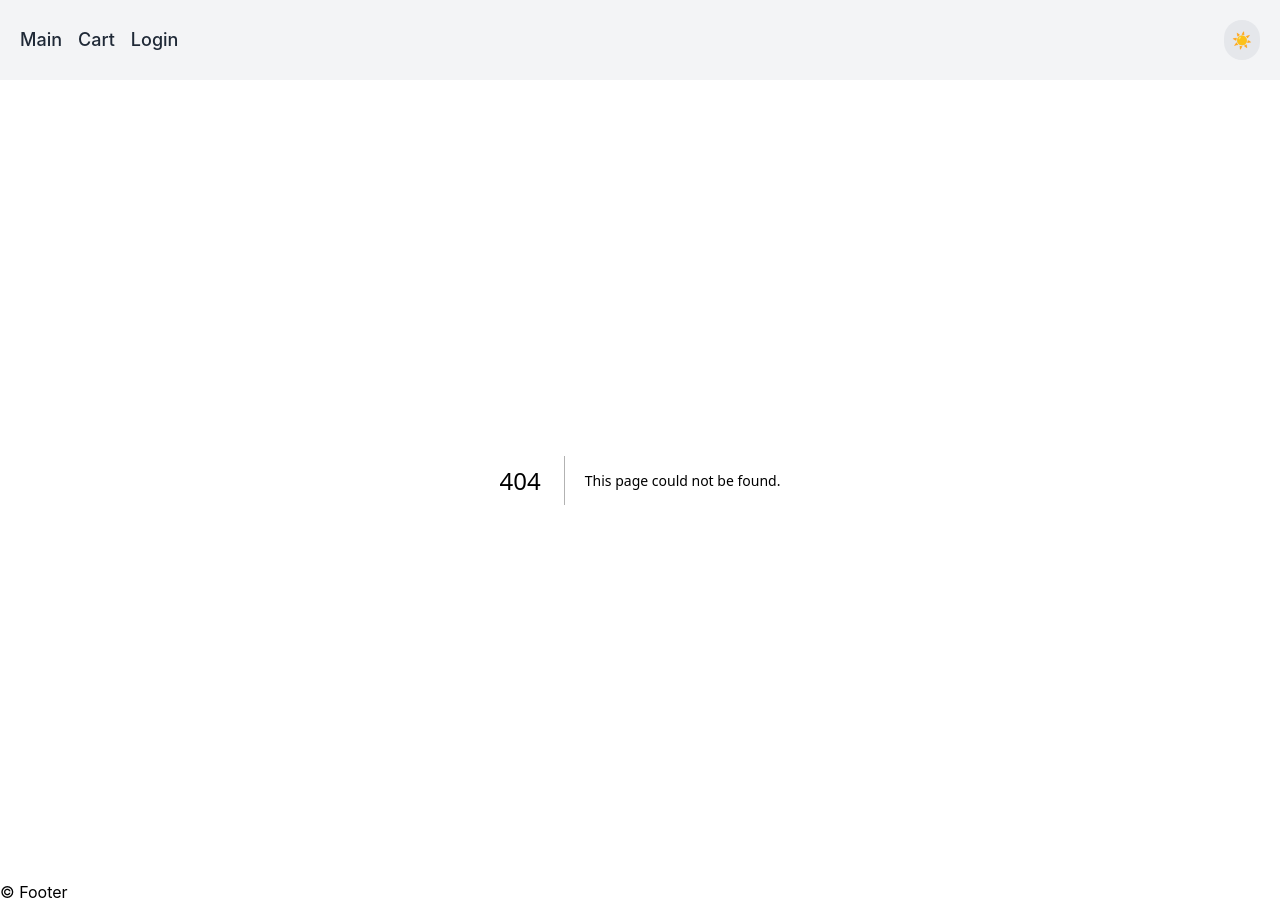
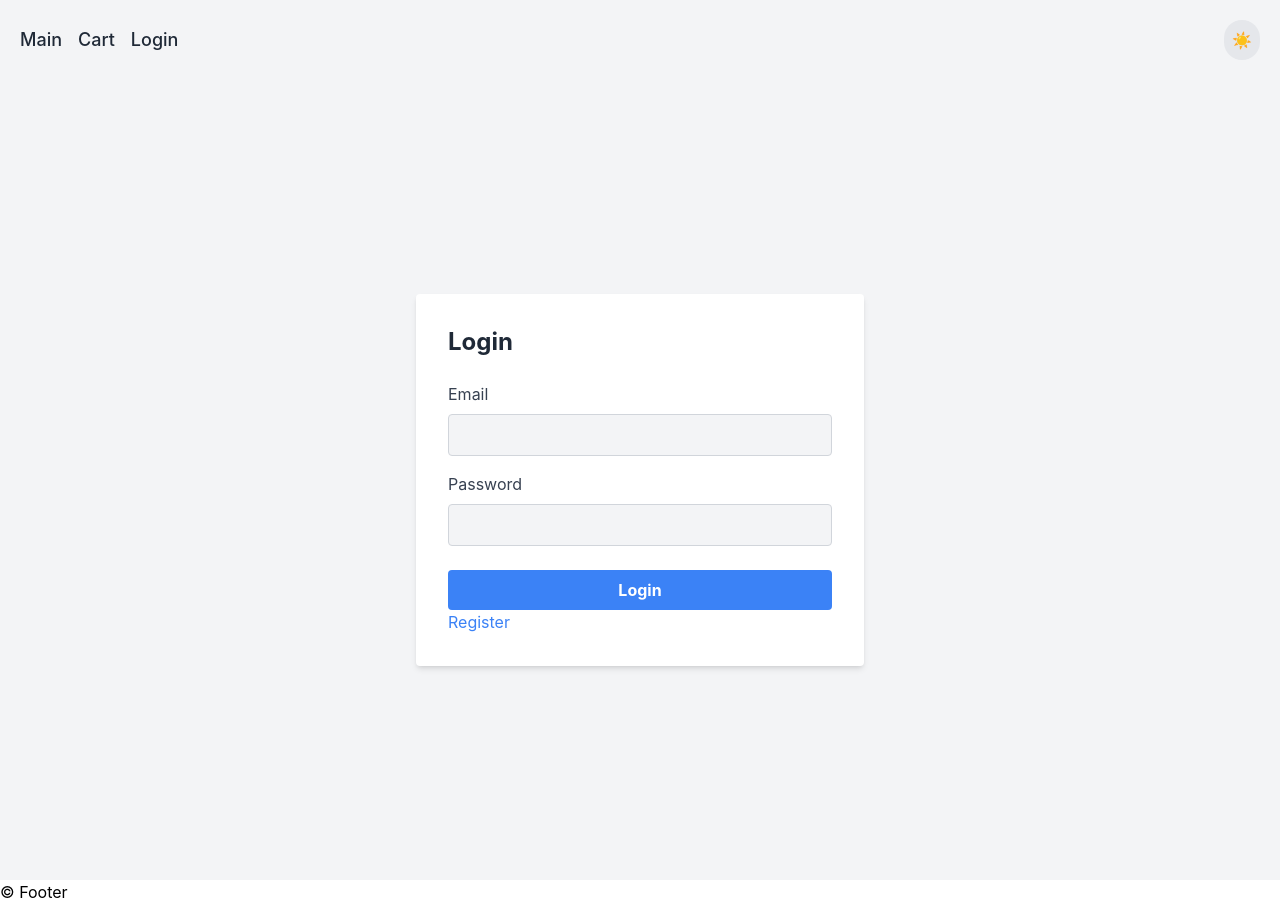
Before and after one commit to artursuvor/nextJS.e-shop, a Next.js app: page /login in a window 1280 px wide. Before the commit this address had no page. Built offline with nearby package versions, Linux system fonts and the light colour scheme.

Commit message:
cart done (redux)

```diff
--- /dev/null
+++ b/src/app/cart/page.tsx
@@ -0,0 +1,13 @@
+// src/app/cart/page.tsx
+import React from 'react';
+import CartClient from '@/components/CartClient';
+
+const Cart = () => {
+  return (
+    <div>
+      <CartClient />
+    </div>
+  );
+};
+
+export default Cart;
--- a/src/app/globals.css
+++ b/src/app/globals.css
@@ -1,21 +1,12 @@
 @import 'tailwindcss/base';
 @import 'tailwindcss/components';
 @import 'tailwindcss/utilities';
-
-:root {
-  --background-color-light: #ffffff;
-  --text-color-light: #000000;
-  --background-color-dark: #000000;
-  --text-color-dark: #ffffff;
-}
 
 body {
   font-family: 'Inter', sans-serif;
 }
 
 .dark-mode {
-  --bg-color: #1a202c;
-  --text-color: #e2e8f0;
-  background-color: var(--bg-color);
-  color: var(--text-color);
+  background-color: #1a202c;
+  color: #e2e8f0;
 }
--- a/src/app/layout.tsx
+++ b/src/app/layout.tsx
@@ -1,14 +1,13 @@
+"use client";
+
 import React from 'react';
-import { Metadata } from 'next';
+import { Provider } from 'react-redux';
+import { store } from '@/redux/store';
 import Header from '../components/Header';
 import Footer from '../components/Footer';
 import ThemeProvider from '../components/ThemeProvider';
 import './globals.css';
 
-export const metadata: Metadata = {
-  title: 'Fake e-shop',
-  description: 'My representation of e-shop using next.js',
-};
 
 export default function RootLayout({
   children,
@@ -18,11 +17,13 @@ export default function RootLayout({
   return (
     <html lang="en">
       <body>
-        <ThemeProvider>
-          <Header />
-          <main>{children}</main>
-          <Footer />
-        </ThemeProvider>
+        <Provider store={store}>
+          <ThemeProvider>
+            <Header />
+            <main>{children}</main>
+            <Footer />
+          </ThemeProvider>
+        </Provider>
       </body>
     </html>
   );
--- /dev/null
+++ b/src/app/login/page.tsx
@@ -0,0 +1,52 @@
+"use client";
+
+import { useState, FormEvent } from 'react';
+import Link from 'next/link';
+
+const Login = () => {
+  const [email, setEmail] = useState<string>('');
+  const [password, setPassword] = useState<string>('');
+
+  const handleLogin = (e: FormEvent) => {
+    e.preventDefault();
+    // Handle login logic here
+    console.log('Login details:', { email, password });
+  };
+
+  return (
+    <div className="flex justify-center items-center h-screen bg-gray-100 dark:bg-gray-800">
+      <form onSubmit={handleLogin} className="bg-white dark:bg-gray-700 p-8 rounded shadow-md w-full max-w-md">
+        <h2 className="text-2xl font-bold mb-6 text-gray-800 dark:text-gray-200">Login</h2>
+        <div className="mb-4">
+          <label className="block text-gray-700 dark:text-gray-300 mb-2" htmlFor="email">Email</label>
+          <input
+            type="email"
+            id="email"
+            value={email}
+            onChange={(e) => setEmail(e.target.value)}
+            className="w-full p-2 border border-gray-300 dark:border-gray-600 rounded bg-gray-100 dark:bg-gray-900 text-gray-900 dark:text-gray-100"
+          />
+        </div>
+        <div className="mb-6">
+          <label className="block text-gray-700 dark:text-gray-300 mb-2" htmlFor="password">Password</label>
+          <input
+            type="password"
+            id="password"
+            value={password}
+            onChange={(e) => setPassword(e.target.value)}
+            className="w-full p-2 border border-gray-300 dark:border-gray-600 rounded bg-gray-100 dark:bg-gray-900 text-gray-900 dark:text-gray-100"
+          />
+        </div>
+        <button
+          type="submit"
+          className="w-full py-2 px-4 bg-blue-500 hover:bg-blue-600 text-white font-bold rounded"
+        >
+          Login
+        </button>
+        <Link href="/register" className="text-blue-500 hover:underline">Register</Link>
+      </form>
+    </div>
+  );
+};
+
+export default Login;
--- a/src/app/page.tsx
+++ b/src/app/page.tsx
@@ -1,27 +1,10 @@
 import React from "react";
-import ProductCard from "../components/Product";
-import { getProducts, Product } from "@/data/data";
+import ProductCard from "../components/ProductCard";
+import { getProducts, Product } from "@/utils/data";
 
 export default async function Home() {
   const products: Product[] = await getProducts();
 
-  const shuffleArray = (array: Product[]) => {
-    let currentIndex = array.length;
-    let temporaryValue: Product;
-    let randomIndex: number;
-
-    while (currentIndex !== 0) {
-      randomIndex = Math.floor(Math.random() * currentIndex);
-      currentIndex--;
-      temporaryValue = array[currentIndex];
-      array[currentIndex] = array[randomIndex];
-      array[randomIndex] = temporaryValue;
-    }
-
-    return array;
-  };
-
-  const randomProducts = shuffleArray([...products]).slice(0, 4);
 
   return (
     <div className="flex min-h-screen flex-col items-center justify-between p-24 bg-gray-100 dark:bg-gray-900">
@@ -30,7 +13,7 @@ export default async function Home() {
           Featured Products
         </h2>
         <div className="grid grid-cols-1 sm:grid-cols-2 lg:grid-cols-4 gap-5">
-          {randomProducts.map((product) => (
+          {products.map((product) => (
             <ProductCard
               key={product.id}
               {...product}
--- /dev/null
+++ b/src/components/CartClient.tsx
@@ -0,0 +1,57 @@
+// src/components/CartClient.tsx
+"use client";
+
+import React from 'react';
+import { useSelector, useDispatch } from 'react-redux';
+import { RootState, AppDispatch } from '@/redux/store';
+import { removeFromCart, clearCart } from '@/redux/slices/cartSlice';
+
+const CartClient: React.FC = () => {
+  const cartItems = useSelector((state: RootState) => state.cart.items);
+  const dispatch = useDispatch<AppDispatch>();
+
+  const handleRemoveFromCart = (id: number) => {
+    dispatch(removeFromCart(id));
+  };
+
+  const handleClearCart = () => {
+    dispatch(clearCart());
+  };
+
+  return (
+    <div className="p-6 bg-gray-100 dark:bg-gray-800 min-h-screen">
+      <h2 className="text-2xl font-semibold mb-5 text-gray-800 dark:text-gray-200">
+        Your Cart
+      </h2>
+      {cartItems.length === 0 ? (
+        <p>Your cart is empty.</p>
+      ) : (
+        <>
+          <ul>
+            {cartItems.map(item => (
+              <li key={item.id} className="border p-4 mb-4 bg-white dark:bg-gray-700 rounded">
+                <h3 className="text-lg font-medium text-gray-800 dark:text-gray-200">{item.title}</h3>
+                <p className="text-gray-600 dark:text-gray-300">{`$${item.price}`}</p>
+                <p className="text-sm text-gray-500 dark:text-gray-400">{`Quantity: ${item.quantity}`}</p>
+                <button
+                  onClick={() => handleRemoveFromCart(item.id)}
+                  className="mt-3 bg-red-500 hover:bg-red-600 text-white px-4 py-2 rounded transition-colors duration-300"
+                >
+                  Remove
+                </button>
+              </li>
+            ))}
+          </ul>
+          <button
+            onClick={handleClearCart}
+            className="mt-5 bg-red-600 hover:bg-red-700 text-white px-4 py-2 rounded transition-colors duration-300"
+          >
+            Clear Cart
+          </button>
+        </>
+      )}
+    </div>
+  );
+};
+
+export default CartClient;
--- a/src/components/Product.tsx
+++ b/src/components/ProductCard.tsx
@@ -1,7 +1,22 @@
-import Image from "next/image";
-import { Product } from "@/data/data";
+'use client';
+
+import React from 'react';
+import Image from 'next/image';
+import { useDispatch, useSelector } from 'react-redux';
+import { addToCart } from '@/redux/slices/cartSlice';
+import { RootState } from '@/redux/store';
+import { Product } from '@/utils/data';
 
 const ProductCard: React.FC<Product> = ({ id, title, price, category, image, rating }) => {
+  const dispatch = useDispatch();
+  const cartItemQuantity = useSelector((state: RootState) =>
+    state.cart.items.find(item => item.id === id)?.quantity || 0
+  );
+
+  const handleAddToCart = () => {
+    dispatch(addToCart({ id, title, price, quantity: 1 }));
+  };
+
   return (
     <div
       key={id}
@@ -20,8 +35,11 @@ const ProductCard: React.FC<Product> = ({ id, title, price, category, image, rat
       <p className="text-gray-600 dark:text-gray-300">{`$${price}`}</p>
       <p className="text-sm text-gray-500 dark:text-gray-400">{`Category: ${category}`}</p>
       <p className="text-sm text-gray-500 dark:text-gray-400">{`Rating: ${rating.rate} (${rating.count} reviews)`}</p>
-      <button className="mt-3 bg-blue-500 hover:bg-blue-600 text-white px-4 py-2 rounded transition-colors duration-300">
-        Add to Cart
+      <button
+        onClick={handleAddToCart}
+        className="mt-3 bg-blue-500 hover:bg-blue-600 text-white px-4 py-2 rounded transition-colors duration-300"
+      >
+        {cartItemQuantity > 0 ? `In Cart (${cartItemQuantity})` : 'Add to Cart'}
       </button>
     </div>
   );
--- /dev/null
+++ b/src/redux/slices/cartSlice.ts
@@ -0,0 +1,41 @@
+import { createSlice, PayloadAction } from '@reduxjs/toolkit';
+
+interface CartItem {
+  id: number;
+  title: string;
+  price: number;
+  quantity: number;
+}
+
+interface CartState {
+  items: CartItem[];
+}
+
+const initialState: CartState = {
+  items: [],
+};
+
+const cartSlice = createSlice({
+  name: 'cart',
+  initialState,
+  reducers: {
+    addToCart(state, action: PayloadAction<CartItem>) {
+      const itemIndex = state.items.findIndex(item => item.id === action.payload.id);
+      if (itemIndex >= 0) {
+        state.items[itemIndex].quantity += action.payload.quantity;
+      } else {
+        state.items.push(action.payload);
+      }
+    },
+    removeFromCart(state, action: PayloadAction<number>) {
+      state.items = state.items.filter(item => item.id !== action.payload);
+    },
+    clearCart(state) {
+      state.items = [];
+    },
+  },
+});
+
+export const { addToCart, removeFromCart, clearCart } = cartSlice.actions;
+
+export default cartSlice.reducer;
--- /dev/null
+++ b/src/redux/store.ts
@@ -0,0 +1,12 @@
+// src/redux/store.ts
+import { configureStore } from '@reduxjs/toolkit';
+import cartReducer from './slices/cartSlice';
+
+export const store = configureStore({
+  reducer: {
+    cart: cartReducer,
+  },
+});
+
+export type RootState = ReturnType<typeof store.getState>;
+export type AppDispatch = typeof store.dispatch;
```
Also changed, not shown: package.json (+9 -4 lines), src/components/ThemeProvider.tsx (line endings or trailing spaces), src/utils/data.ts (renamed from src/data/data.ts), 1 other file (tests, documents, lock files or other folders).
